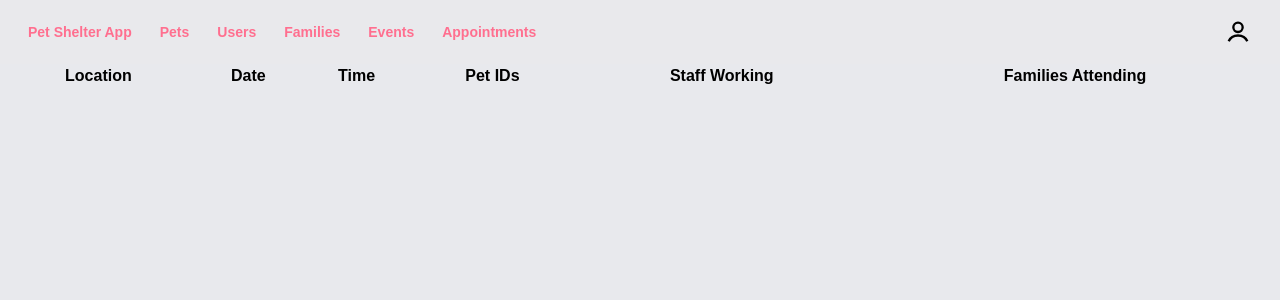
After one commit to michelleegao/CS-4750-Pet-Shelter, a Flask app: page /events in a window 1280 px wide. The commit adds this page. Shown: the top 300 px of the page. Run offline with Flask 3, Linux system fonts and the light colour scheme; lists and menus that the app fills with data are empty; some web fonts are replaced.

Commit message:
added routing for events_search

```diff
--- a/app.py
+++ b/app.py
@@ -4,11 +4,13 @@ import uuid
 from routes.families_routes import families_bp
 ## from db import mysql, db_connection, app
 from routes.pets import pet_blueprint
+from routes.events_routes import events_bp
 
 app = Flask(__name__)
 
 app.register_blueprint(pet_blueprint)
 app.register_blueprint(families_bp)
+app.register_blueprint(events_bp)
 app.secret_key = "dev-secret-key" # replace later with env var
 
 # links login HTML page
--- /dev/null
+++ b/routes/events_routes.py
@@ -0,0 +1,13 @@
+from flask import Flask, Blueprint, render_template, request, redirect, url_for, flash
+from db.connection import getconn
+import uuid
+
+events_bp = Blueprint('events', __name__)
+
+# links events search HTML page
+@events_bp.route("/events")
+def events():
+    # conn = None
+    # cursor = None
+
+    return render_template('events_search.html')
--- /dev/null
+++ b/static/css/events_search.css
@@ -0,0 +1,55 @@
+@import url('https://rsms.me/inter/inter.css');
+
+* {
+    box-sizing: border-box;
+    font-family: Arial;
+}
+
+body {
+    margin: 0;
+    background-color: #E8E9ED;
+}
+
+/* Nav bar stylings */
+.navbar {
+    width: 100%;
+    background-color: #e9e9ec;
+    padding: 18px 28px;
+    box-sizing: border-box;
+
+    display: flex;
+    justify-content: space-between;
+    align-items: center;
+}
+
+.nav-left {
+    display: flex;
+    align-items: center;
+    gap: 28px;
+    list-style-type: none;
+}
+
+.nav-left a {
+    text-decoration: none;
+    color: #ff6f8f;
+    font-size: 14px;
+    font-weight: 600;
+}
+
+.nav-left a:hover {
+    opacity: 0.6;
+}
+
+.profile-icon {
+    width: 28px;
+    height: 28px;
+    stroke: black;
+    stroke-width: 2;
+    fill: none;
+    cursor: pointer;
+    flex-shrink: 0;
+}
+
+.events-table {
+    width: 100%;
+}
--- a/templates/addappointment.html
+++ b/templates/addappointment.html
@@ -11,8 +11,8 @@
             <a href="/">Pet Shelter App</a>
             <a href="/templates/pets_search.html">Pets</a>
             <a href="/templates/user_search.html">Users</a>
-            <a href="/templates/families_search.html">Foster Families</a>
-            <a href="#">Events</a>
+            <a href="/families">Families</a>
+            <a href="/events">Events</a>
             <a href="#">Appointments</a>
         </div>
 
--- a/templates/addevent.html
+++ b/templates/addevent.html
@@ -11,8 +11,8 @@
             <a href="/">Pet Shelter App</a>
             <a href="/templates/pets_search.html">Pets</a>
             <a href="/templates/user_search.html">Users</a>
-            <a href="/templates/families_search.html">Foster Families</a>
-            <a href="#">Events</a>
+            <a href="/families">Families</a>
+            <a href="/events">Events</a>
             <a href="#">Appointments</a>
         </div>
 
--- a/templates/addfamily.html
+++ b/templates/addfamily.html
@@ -12,7 +12,7 @@
             <a href="/templates/pets_search.html">Pets</a>
             <a href="/templates/user_search.html">Users</a>
             <a href="/families">Families</a>
-            <a href="#">Events</a>
+            <a href="/events">Events</a>
             <a href="#">Appointments</a>
         </div>
 
--- a/templates/addpet.html
+++ b/templates/addpet.html
@@ -12,8 +12,8 @@
             <a href="/">Pet Shelter App</a>
             <a href="/templates/pets_search.html">Pets</a>
             <a href="/templates/user_search.html">Users</a>
-            <a href="/templates/families_search.html">Foster Families</a>
-            <a href="#">Events</a>
+            <a href="/families">Families</a>
+            <a href="/events">Events</a>
             <a href="#">Appointments</a>
         </div>
 
--- /dev/null
+++ b/templates/events_search.html
@@ -0,0 +1,44 @@
+<!DOCTYPE html>
+<html lang="en">
+<head>
+    <meta charset="UTF-8">
+    <meta name="viewport" content="width=device-width, initial-scale=1.0">
+    <title>Families Search</title>
+    <link rel="stylesheet" href="/static/css/events_search.css">
+</head>
+<body>
+    <div class="page">
+        <!-- Navigation Bar -->
+        <div class="top-section">
+            <nav class="navbar">
+                <div class="nav-left">
+                    <a href="/">Pet Shelter App</a>
+                    <a href="/templates/pets_search.html">Pets</a>
+                    <a href="/templates/user_search.html">Users</a>
+                    <a href="/families">Families</a>
+                    <a href="/events">Events</a>
+                    <a href="#">Appointments</a>
+                </div>
+                <svg class="profile-icon" viewBox="0 0 24 24">
+                    <circle cx="12" cy="8" r="4"></circle>
+                    <path d="M4 20c1.5-3.5 5-5 8-5s6.5 1.5 8 5"></path>
+                </svg>
+            </nav>
+        </div>
+
+
+        <!-- Table listing all events -->
+        <table class="events-table">
+            <tr>
+                <th>Location</th>
+                <th>Date</th>
+                <th>Time</th>
+                <th>Pet IDs</th>
+                <th>Staff Working</th>
+                <th>Families Attending</th>
+            </tr>
+        </table>
+
+    </div>
+</body>
+</html>
--- a/templates/families_search.html
+++ b/templates/families_search.html
@@ -16,7 +16,7 @@
                     <a href="/templates/pets_search.html">Pets</a>
                     <a href="/templates/user_search.html">Users</a>
                     <a href="/families">Families</a>
-                    <a href="#">Events</a>
+                    <a href="/events">Events</a>
                     <a href="#">Appointments</a>
                 </div>
                 <svg class="profile-icon" viewBox="0 0 24 24">
--- a/templates/families_view.html
+++ b/templates/families_view.html
@@ -15,7 +15,7 @@
                 <a href="/templates/pets_search.html">Pets</a>
                 <a href="/templates/user_search.html">Users</a>
                 <a href="/families">Families</a>
-                <a href="#">Events</a>
+                <a href="/events">Events</a>
                 <a href="#">Appointments</a>
             </div>
 
--- a/templates/pets_search.html
+++ b/templates/pets_search.html
@@ -16,7 +16,7 @@
                     <a href="/templates/pets_search.html">Pets</a>
                     <a href="/templates/user_search.html">Users</a>
                     <a href="/families">Families</a>
-                    <a href="pets">Events</a>
+                    <a href="events">Events</a>
                     <a href="pets">Appointments</a>
                 </div>
                 <svg class="profile-icon" viewBox="0 0 24 24">
--- a/templates/pets_view.html
+++ b/templates/pets_view.html
@@ -15,7 +15,7 @@
                 <a href="/templates/pets_search.html">Pets</a>
                 <a href="/templates/user_search.html">Users</a>
                 <a href="/families">Families</a>
-                <a href="#">Events</a>
+                <a href="/events">Events</a>
                 <a href="#">Appointments</a>
             </div>
 
--- a/templates/user_search.html
+++ b/templates/user_search.html
@@ -15,8 +15,8 @@
                     <a href="/">Pet Shelter App</a>
                     <a href="/templates/pets_search.html">Pets</a>
                     <a href="/templates/user_search.html">Users</a>
-                    <a href="/templates/families_search.html">Foster Families</a>
-                    <a href="pets">Events</a>
+                    <a href="/families">Families</a>
+                    <a href="/events">Events</a>
                     <a href="pets">Appointments</a>
                 </div>
                 <svg class="profile-icon" viewBox="0 0 24 24">
--- a/templates/user_view.html
+++ b/templates/user_view.html
@@ -14,8 +14,8 @@
                 <a href="/">Pet Shelter App</a>
                 <a href="/templates/pets_search.html">Pets</a>
                 <a href="/templates/user_search.html">Users</a>
-                <a href="/templates/families_search.html">Foster Families</a>
-                <a href="#">Events</a>
+                <a href="/families">Families</a>
+                <a href="/events">Events</a>
                 <a href="#">Appointments</a>
             </div>
 
```
Also changed, not shown: templates/events_view.html (added, +34 -0 lines).
